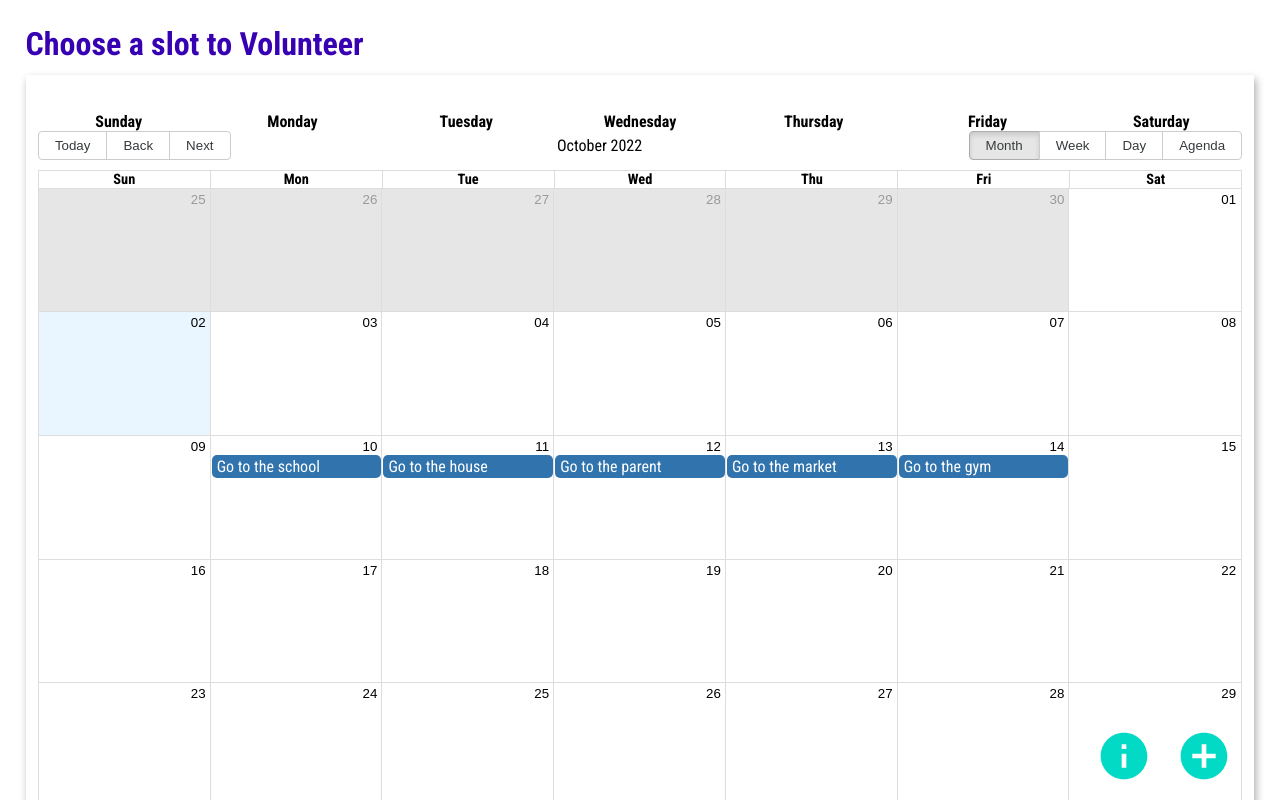
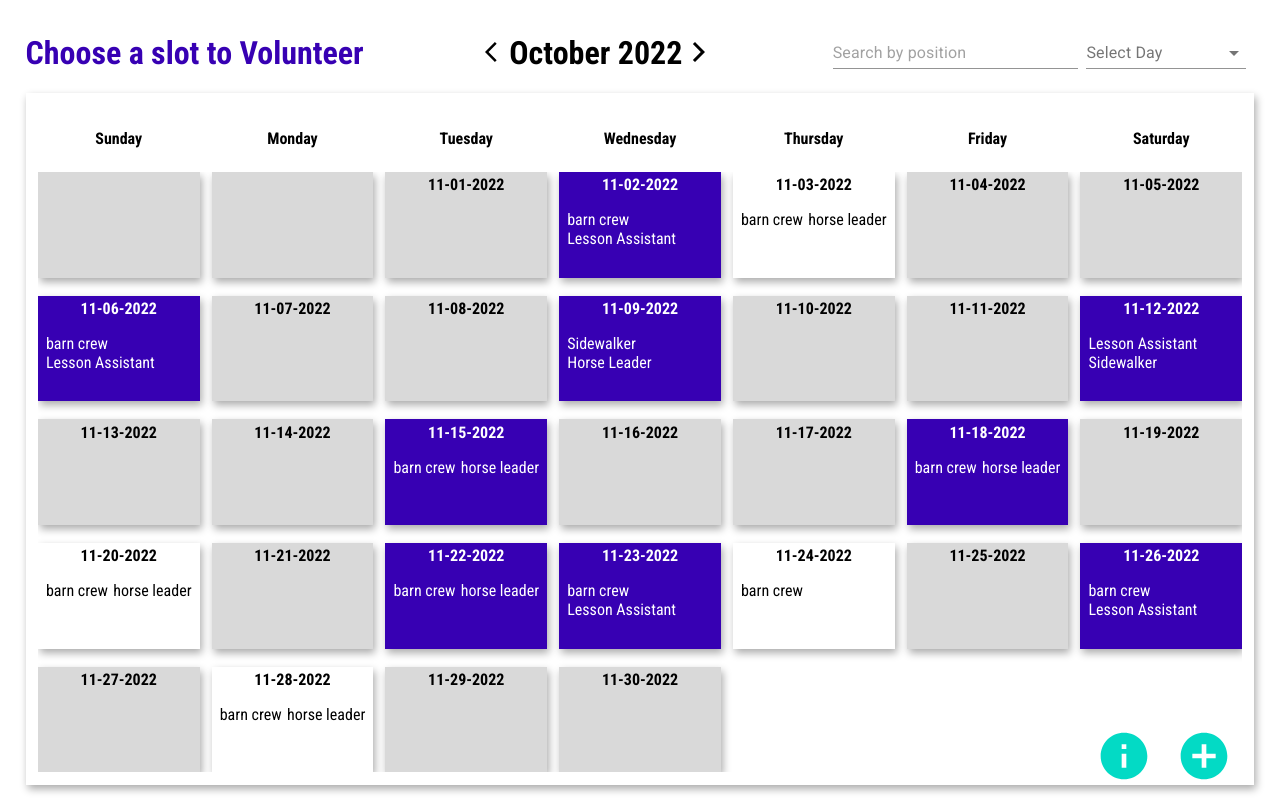
Before and after one commit to opportunity-hack/deprecated-girard-training-stables, a React (Create React App) app in the folder client/: page /volunteer in a window 1280 px wide. Shown: the top 800 px of the page. Built offline with nearby package versions, Linux system fonts and the light colour scheme.

Commit message:
Revert "Wip calendar"

```diff
--- a/client/package.json
+++ b/client/package.json
@@ -14,7 +14,6 @@
     "@testing-library/user-event": "^12.2.2",
     "axios": "^1.1.3",
     "react": "^17.0.1",
-    "react-big-calendar": "^1.5.0",
     "react-dom": "^17.0.1",
     "react-icons": "^3.11.0",
     "react-router-dom": "^5.2.0",
--- a/client/src/components/Accordion/Accordion.js
+++ b/client/src/components/Accordion/Accordion.js
@@ -7,7 +7,6 @@ import Typography from '@material-ui/core/Typography';
 import Button from '@material-ui/core/Button';
 import CloseIcon from '@material-ui/icons/Close';
 import './Accordion.css';
-import { v4 } from 'uuid';
 
 const Accordion = withStyles({
   root: {
@@ -66,40 +65,49 @@ const [subExpanded, setSubExpanded] = React.useState('');
 
   let data = props.data;
 
-  const handleSignUpForEvent = (position) => {
-    //TODO: SIGN UP FLOW
-    //window.alert(position);
-    console.log(position);
-  }
+  return (
 
-  return (
         <div>
             <CloseIcon style={{float: 'right', fontSize: '2rem', cursor: 'pointer'}} onClick={props.handleClose} />
-            <div className="modal-heading">{data.title}- {data.start.toDateString()}</div>
+            <div className="modal-heading">{data.date}</div>
             {
-              data && Object.keys(data.volunteers).map((pos, index) => {
+                data && data.positions && Object.keys(data.positions).length && Object.keys(data.positions).map((pos, index) => {
                     return (
-                  <div key={v4()}>
-                      <Accordion key={v4()} square expanded={expanded === `panel-${index}`} onChange={handleChange(`panel-${index}`)}>
-                          <AccordionSummary aria-controls="panel1d-content" id={`panel1d-header-${index}`}>
-                            <Typography >{pos}</Typography>
+                        <Accordion key={index} square expanded={expanded === `panel-${index}`} onChange={handleChange(`panel-${index}`)}>
+                            <AccordionSummary aria-controls="panel1d-content" id="panel1d-header">
+                            <Typography>{pos}</Typography>
                             </AccordionSummary>
-                          <AccordionDetails >
-                              <Accordion key={v4()} square expanded={subExpanded === `subpanel-${pos}-${index}`} onChange={handleSubChange(`subpanel-${pos}-${index}`)}>
-                                  <AccordionSummary id={`subpanel-${index}-header`} >
+                            <AccordionDetails>
+                                {
+                                    data.positions[pos].timeSlots && data.positions[pos].timeSlots.length && data.positions[pos].timeSlots.map((time, timeIndex) => {
+                                        return (
+                                            <Accordion key={timeIndex} square expanded={subExpanded === `subpanel-${pos.name}-${timeIndex}`} onChange={handleSubChange(`subpanel-${pos.name}-${timeIndex}`)}>
+                                                <AccordionSummary id={`subpanel-${timeIndex}-header`} >
                                                     <div style={{ display: 'flex', flex: '1 1 auto', justifyContent: 'space-between', alignItems: 'center', verticalAlign:'center', height: '1rem'}}>
-                                        <div>{data.volunteers[pos].signedUp.length} of {data.volunteers[pos].minVolunteers} filled</div>
-                                        {data.volunteers[pos].minVolunteers - data.volunteers[pos].signedUp.length !== 0 ? <Button variant="contained" color="primary" onClick={() => handleSignUpForEvent(pos)}>Sign up</Button> : <></>}
-                                        {/* <Button key={v4()} variant="contained" color="primary" onClick={handleSignUpForEvent(pos)}>Sign up</Button> */}
+                                                        <h3>{time.startTime} - {time.endTime}</h3>
+                                                        <div>{time.signedUp} of {time.reqd} filled</div>
+                                                        <Button variant="contained" color="primary" onClick={() => props.signUp(time)}>Sign up</Button>
                                                     </div>
+
                                                 </AccordionSummary>
-                              </Accordion>
+                                                <AccordionDetails>
+                                                    { time && time.volunteers && time.volunteers.map((vol, volInd) => {
+                                                         return (<div key={volInd} style={{ display: 'flex', flex: '1 1 auto', justifyContent: 'space-between', alignItems: 'center', verticalAlign:'center'}}>
+                                                         <h3>{vol.name}</h3>
+                                                         <Button variant="contained" className="red-button" style={{backgroundColor: '#aa0000 !important'}} onClick={() => props.cancel(time)}>Cancel</Button>
+                                                     </div>)
+                                                    }) }
                                                 </AccordionDetails>
                                             </Accordion>
-                  </div>
                                         )
                                     })
                                 }
+                            </AccordionDetails>
+                        </Accordion>
+                    )
+                })
+            }
+
         </div>
   );
 }
--- a/client/src/components/SlotPicker/SlotPicker.js
+++ b/client/src/components/SlotPicker/SlotPicker.js
@@ -1,4 +1,4 @@
-import React, { useState, useEffect, useCallback } from 'react';
+import React, { useState, useEffect } from 'react';
 import { useHistory } from 'react-router-dom';
 import { makeStyles } from '@material-ui/core/styles';
 import './SlotPicker.css';
@@ -15,15 +15,6 @@ import AddCircleIcon from '@material-ui/icons/AddCircle';
 import SimpleModal from '../Modal/Modal';
 import CustomAccordion from '../Accordion/Accordion';
 import InfoIcon from '@material-ui/icons/Info';
-import {
-    Calendar,
-    Views,
-    DateLocalizer,
-    momentLocalizer,
-  } from 'react-big-calendar'
-import moment from 'moment';
-import "react-big-calendar/lib/css/react-big-calendar.css";
-import events from '../../mock/events';
 
 
 function SlotPicker(props) {
@@ -202,24 +193,11 @@ function SlotPicker(props) {
         history.push(`/create`);
     }
 
-    const localizer = momentLocalizer(moment)
-
-    const handleSelectEvent = useCallback(
-    (event) => {
-        let temp = <CustomAccordion data={event} handleClose={handleClose} signUp={signUp} />
-
-        setBody(temp);
-
-        openModal();
-    },
-    []
-  )
-
     let content = (
         <div className="calendar-container">
             <div className="flex">
                 <div className="volunteer-heading">Choose a slot to Volunteer</div>
-                {/* <div className="month-picker">
+                <div className="month-picker">
                     <ArrowBackIosIcon className="clickable" onClick={() => changeMonth('backward')}/><span className="month-text">{months[currentMonth]}  {currentYear}</span><ArrowForwardIosIcon className="clickable" onClick={() => changeMonth('forward')}/>
                 </div>
                 <Input type="text" style={{width: '20%'}} value={positionFilter} onChange={searchByPosition} placeholder="Search by position"/>
@@ -228,23 +206,33 @@ function SlotPicker(props) {
                     <Select labelId="dayFilter" id="demo-simple-select" value={dayOfWeek} onChange={searchByDay} >
                         { days.map((day, ind) => <MenuItem key={ind} value={ind}>{day}</MenuItem>) }
                     </Select>
-                </FormControl> */}
+                </FormControl>
             </div>
             <Card style={{minHeight: 'fit-content', padding: '1%'}}>
             <div className="grid">
                 { displaydays.map((day, dayIndex) => <div key={dayIndex} style={{fontWeight: 'bold'}}>{day}</div> ) }
             </div>
-            <div>
-                <Calendar
-                localizer={localizer}
-                events={events}
-                startAccessor="start"
-                endAccessor="end"
-                onSelectEvent={handleSelectEvent}
-                style={{ height: 800 }}
-                />
+            <div className="grid five-rows">
+                {
+                state.lessonData && state.lessonData.map((item, ind) => {
+                    return (
+                    <Card
+                        key={ind} style={{padding: '2% 5%'}}
+                        disabled={ !item || !item.positions || !Object.keys(item.positions).length ? true : false}
+                        signedForOne={item && item.signedForOne}
+                        onClick={() => viewSlotDetails(item)}
+                    >
+                            <div className="flex col-flex">
+                            <div style={{fontWeight: 'bold', marginBottom: '1rem'}} >{item && item.date ? item.date : ''}</div>
+                            <div className="flex-grow"></div>
+                            <div className="positions flex flex-grow">
+                                { item && item.positions && Object.keys(item.positions) && Object.keys(item.positions).map((pos, i) => <div key={i}>{pos}</div>)}
+                            </div>
+                        </div>
+                    </Card> );
+                })
+                }
             </div>
-
             <AddCircleIcon style={{fontSize:"3.5rem"}} color="secondary" onClick={createNewEvent} className="create-event"/>
             <InfoIcon style={{fontSize:"3.5rem"}} color="secondary" onClick={showInfo} className="show-info"/>
 
--- a/client/src/index.js
+++ b/client/src/index.js
@@ -23,8 +23,8 @@ ReactDOM.render(
   <Auth0Provider
     domain="dev-6ir-6qcd.us.auth0.com"
     clientId="YaKtx23CDf33oUGDlVte9TpLpvT5u2oM"
-    redirectUri="https://girard-client.herokuapp.com/volunteer"
-    //redirectUri="https://localhost:3000/volunteer"
+    //redirectUri="https://girard-client.herokuapp.com/signup"
+    redirectUri="http://localhost:3000/signup"
   >
     <React.StrictMode>
       <BrowserRouter>
--- a/client/src/mock/events.js
+++ /dev/null
@@ -1,224 +0,0 @@
-
-
-const now = new Date()
-
-// eslint-disable-next-line import/no-anonymous-default-export
-export default [
-  {
-    id: 18,
-    title: 'Go to the school',
-    start: new Date(2022, 9, 10, 18, 30, 0),
-    end: new Date(2022, 9, 10, 20, 0, 0),
-    instructor: {
-      firstName: "Shreyas",
-      lastName: "Narayanan"
-    },
-    volunteers: {
-      "lesson assistant": {
-        minVolunteers: 1,
-        signedUp: [{
-          firstName: "Shreyas",
-          lastName: "Narayanan"
-        }]
-      },
-      "sidewalker": {
-        minVolunteers: 3,
-        signedUp: [{
-          firstName: "Shreyas",
-          lastName: "Narayanan"
-        }]
-      },
-      "horse leader": {
-        minVolunteers: 10,
-        signedUp: [{
-          firstName: "Shreyas",
-          lastName: "Narayanan"
-        },
-        {
-          firstName: "Shreyas",
-          lastName: "Narayanan"
-        }]
-      }
-    }
-  },
-  {
-    id: 20,
-    title: 'Go to the house',
-    start: new Date(2022, 9, 11, 18, 30, 0),
-    end: new Date(2022, 9, 11, 20, 0, 0),
-    instructor: {
-      firstName: "Shreyas",
-      lastName: "Narayanan"
-    },
-    volunteers: {
-      "barn crew": {
-        minVolunteers: 2,
-        signedUp: [{
-          firstName: "Shreyas",
-          lastName: "Narayanan"
-        }]
-      },
-      "lesson assistant": {
-        minVolunteers: 1,
-        signedUp: [{
-          firstName: "Shreyas",
-          lastName: "Narayanan"
-        }]
-      },
-      "sidewalker": {
-        minVolunteers: 3,
-        signedUp: [{
-          firstName: "Shreyas",
-          lastName: "Narayanan"
-        },
-        {
-          firstName: "Shreyas",
-          lastName: "Narayanan"
-        }]
-      },
-      "horse leader": {
-        minVolunteers: 10,
-        signedUp: [{
-          firstName: "Shreyas",
-          lastName: "Narayanan"
-        },
-        {
-          firstName: "Shreyas",
-          lastName: "Narayanan"
-        }]
-      }
-    }
-  },
-  {
-    id: 21,
-    title: 'Go to the parent',
-    start: new Date(2022, 9, 12, 18, 30, 0),
-    end: new Date(2022, 9, 12, 20, 0, 0),
-    instructor: {
-      firstName: "Shreyas",
-      lastName: "Narayanan"
-    },
-    volunteers: {
-      "barn crew": {
-        minVolunteers: 2,
-        signedUp: [{
-          firstName: "Shreyas",
-          lastName: "Narayanan"
-        }]
-      },
-      "lesson assistant": {
-        minVolunteers: 1,
-        signedUp: [{
-          firstName: "Shreyas",
-          lastName: "Narayanan"
-        }]
-      },
-      "sidewalker": {
-        minVolunteers: 3,
-        signedUp: [{
-          firstName: "Shreyas",
-          lastName: "Narayanan"
-        }]
-      },
-      "horse leader": {
-        minVolunteers: 10,
-        signedUp: [{
-          firstName: "Shreyas",
-          lastName: "Narayanan"
-        },
-        {
-          firstName: "Shreyas",
-          lastName: "Narayanan"
-        }]
-      }
-    }
-  },
-  {
-    id: 22,
-    title: 'Go to the market',
-    start: new Date(2022, 9, 13, 18, 30, 0),
-    end: new Date(2022, 9, 13, 20, 0, 0),
-    instructor: {
-      firstName: "Shreyas",
-      lastName: "Narayanan"
-    },
-    volunteers: {
-      "barn crew": {
-        minVolunteers: 2,
-        signedUp: [{
-          firstName: "Shreyas",
-          lastName: "Narayanan"
-        }]
-      },
-      "lesson assistant": {
-        minVolunteers: 1,
-        signedUp: [{
-          firstName: "Shreyas",
-          lastName: "Narayanan"
-        }]
-      },
-      "sidewalker": {
-        minVolunteers: 3,
-        signedUp: [{
-          firstName: "Shreyas",
-          lastName: "Narayanan"
-        }]
-      },
-      "horse leader": {
-        minVolunteers: 10,
-        signedUp: [{
-          firstName: "Shreyas",
-          lastName: "Narayanan"
-        },
-        {
-          firstName: "Shreyas",
-          lastName: "Narayanan"
-        }]
-      }
-    }
-  },
-  {
-    id: 23,
-    title: 'Go to the gym',
-    start: new Date(2022, 9, 14, 18, 30, 0),
-    end: new Date(2022, 9, 14, 20, 0, 0),
-    instructor: {
-      firstName: "Shreyas",
-      lastName: "Narayanan"
-    },
-    volunteers: {
-      "barn crew": {
-        minVolunteers: 2,
-        signedUp: [{
-          firstName: "Shreyas",
-          lastName: "Narayanan"
-        }]
-      },
-      "lesson assistant": {
-        minVolunteers: 1,
-        signedUp: [{
-          firstName: "Shreyas",
-          lastName: "Narayanan"
-        }]
-      },
-      "sidewalker": {
-        minVolunteers: 3,
-        signedUp: [{
-          firstName: "Shreyas",
-          lastName: "Narayanan"
-        }]
-      },
-      "horse leader": {
-        minVolunteers: 10,
-        signedUp: [{
-          firstName: "Shreyas",
-          lastName: "Narayanan"
-        },
-        {
-          firstName: "Shreyas",
-          lastName: "Narayanan"
-        }]
-      }
-    }
-  },
-]
```
Also changed, not shown: 2 other files (tests, documents, lock files or other folders). Lines whose indentation alone changed are shown as unchanged.
